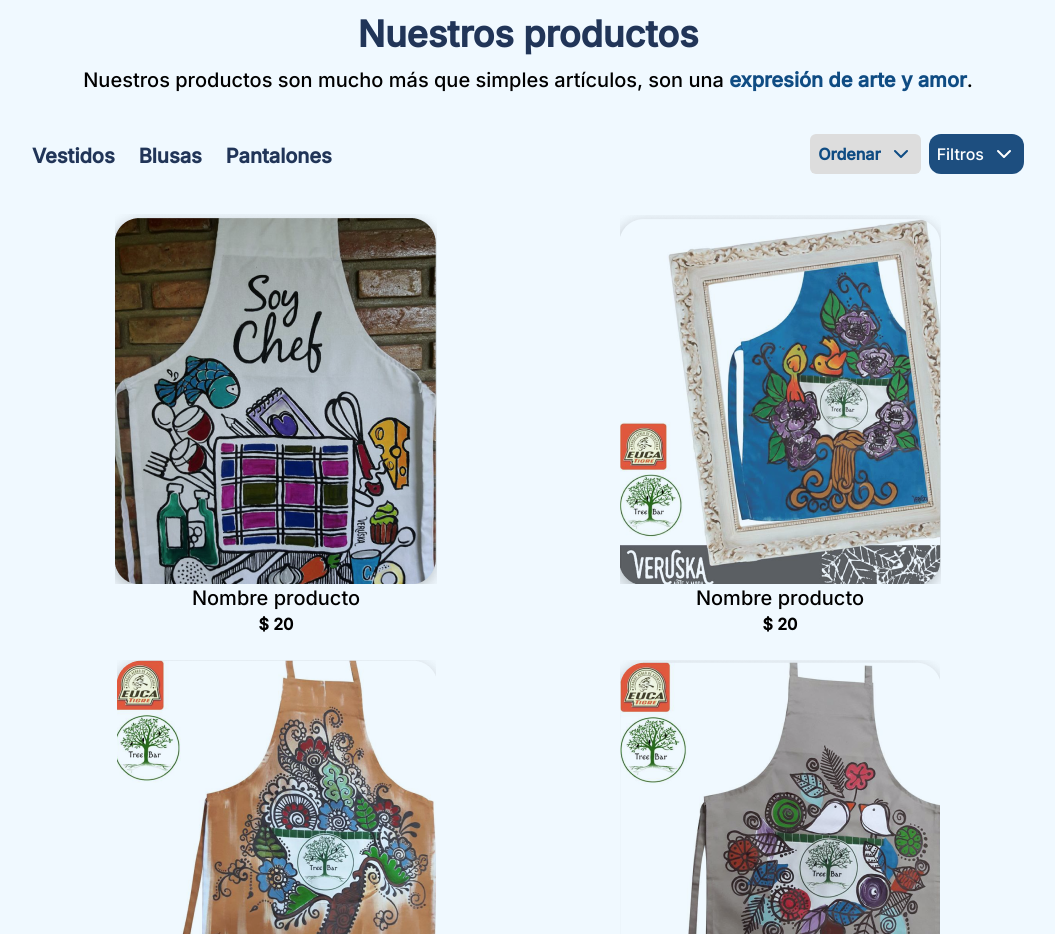
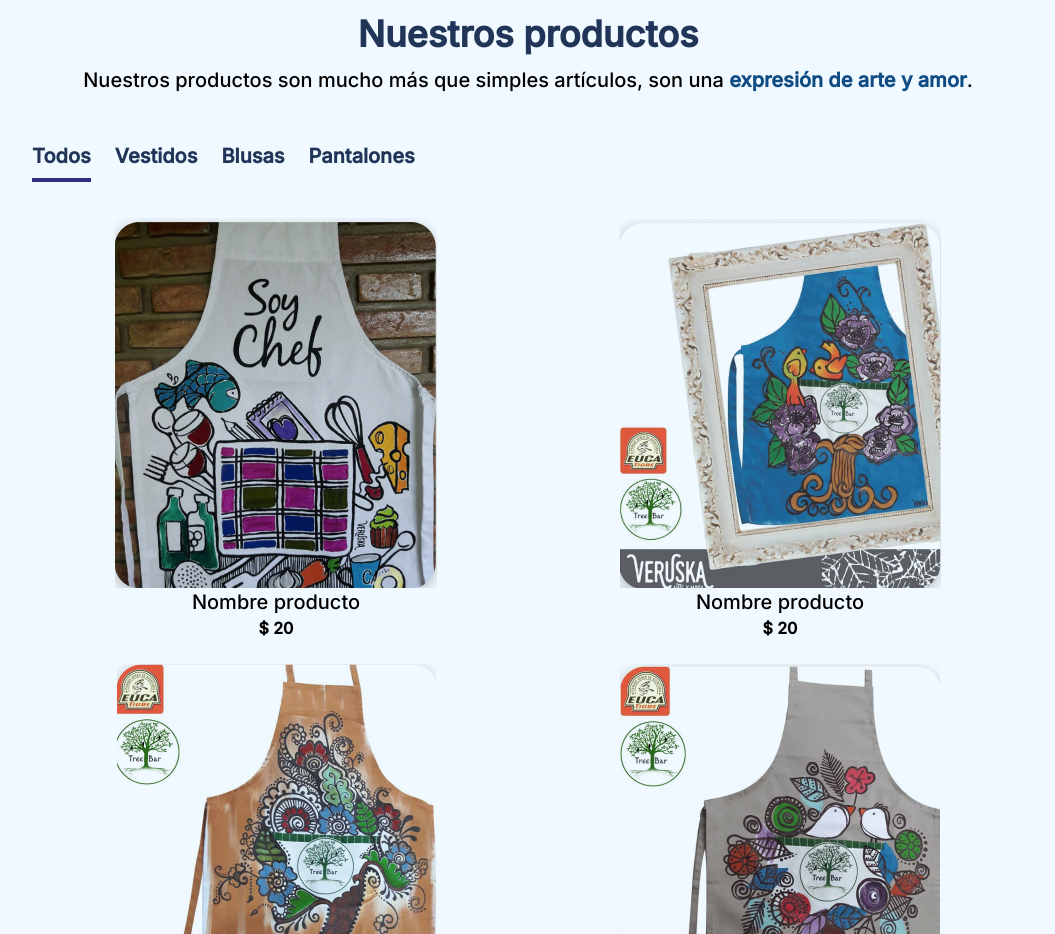
Before and after one commit to leandrobattocchio/veruska, a React (Vite) app: page /productos in a window 1280 px wide. Shown: the part 900-1834 px from the top of the page, without its empty margins (112-1167 px from the left). Built offline with nearby package versions, Linux system fonts and the light colour scheme.

Commit message:
add filters in products

```diff
--- a/src/components/Layout/Layout.css
+++ b/src/components/Layout/Layout.css
@@ -17,6 +17,6 @@
 }
 
 .gradiente {
-    background: rgb(198, 220, 234);
-    background: linear-gradient(180deg, rgba(198, 220, 234, 1) 3%, rgba(250, 250, 250, 1) 34%);
+    background: rgb(250, 250, 250);
+    background: linear-gradient(180deg, rgba(250, 250, 250, 1) 4%, rgba(198, 220, 234, 1) 11%, rgba(198, 220, 234, 1) 18%, rgba(255, 255, 255, 1) 24%);
 }
--- a/src/components/Navbar/Navbar.jsx
+++ b/src/components/Navbar/Navbar.jsx
@@ -10,12 +10,11 @@ const hoverAnchor = 'cursor-pointer transform transition duration-300 flex gap-1
 function Navbar () {
 
     const { pathname } = useLocation()
-    const backgroundColor = pathname === '/' ? 'rgb(198,220,234)' : ''
 
 
     return (
         <>
-            <div className="bg-white flex justify-between px-20 items-center h-16 navbar p-2 fixed w-full z-50" style={{ boxShadow: '0px 0px 2px 2px #919da6', color: '#233556', backgroundColor }}>
+            <div className="bg-white flex justify-between px-20 items-center h-16 navbar p-2 fixed w-full z-50" style={{ boxShadow: '0px 0px 2px 2px #919da6', color: '#233556' }}>
                 <div className="flex justify-center items-center flex-row gap-2 text-lg">
                     <img src={logo} />
                 </div>
--- a/src/pages/Productos/Productos.jsx
+++ b/src/pages/Productos/Productos.jsx
@@ -17,10 +17,15 @@ const importantText = 'text-primary-darkblue'
 function Productos () {
 
     const [isAllProducts, setIsAllProducts] = useState(false)
+    const [filter, setFilter] = useState({ category: 'Todos' })
 
+    const changeCategory = (newFilter) => setFilter(prevState => ({ ...prevState, category: newFilter }))
     const showAllProducts = () => setIsAllProducts(prevState => !prevState)
 
-    const productsToRender = isAllProducts ? PRODUCTOS : PRODUCTOS.slice(0, MAX_PRODUCTS)
+
+    const productsFilters = filter.category === 'Todos' ? PRODUCTOS : PRODUCTOS.filter((producto) => producto.category === filter.category)
+    const productsToRender = isAllProducts ? productsFilters : productsFilters.slice(0, MAX_PRODUCTS)
+
     useEffect(() => {
         window.scrollTo(0, 0);
     }, [])
@@ -65,9 +70,11 @@ function Productos () {
                 </p>
             </div>
             <div>
-                <Filters />
+                <Filters category={filter.category} changeCategory={changeCategory} />
                 <div className="py-4 productos-precio">
-                    {productsToRender.map((producto) => {
+                    {
+                        productsToRender.length > 0
+                            ? productsToRender.map((producto) => {
                                 return (
                                     <div key={producto.id} className="p-1 flex flex-col justify-center content-center">
                                         <Link to={`/productos/${producto.id}`} className="flex justify-center">
@@ -77,7 +84,13 @@ function Productos () {
                                         <p className="text-center font-black">{`$ ${producto.price}`}</p>
                                     </div>
                                 )
-                    })}
+                            })
+                            : (
+                                <div style={{ minHeight: '35vh' }}>
+                                    <p>No hay productos para mostrar!</p>
+                                </div>
+                            )
+                    }
                 </div>
                 <div className="flex justify-center py-4">
                     <button onClick={showAllProducts} className="flex gap-2 p-2 text-md rounded-md" style={{ backgroundColor: '#1d4e7f', color: '#fff' }}>Ver mas productos <DownIcon /></button>
--- a/src/pages/Productos/components/Filters/Filters.jsx
+++ b/src/pages/Productos/components/Filters/Filters.jsx
@@ -3,12 +3,13 @@ import { DownIcon } from "../../../../components/Icons"
 import './Filter.css'
 
 const CATEGORIES = {
+    TODOS: 'Todos',
     VESTIDOS: 'Vestidos',
     BLUSAS: 'Blusas',
-    PANTALONES: 'Pantalones',
+    PANTALONES: 'Pantalones'
 }
 
-function Filters () {
+function Filters ({ changeCategory, category }) {
 
     const [showCategories, setShowCategories] = useState(false)
 
@@ -21,7 +22,7 @@ function Filters () {
         <div className="flex justify-between pb-4">
             <div className="flex gap-6 filters">
                 {Object.entries(CATEGORIES).map(([key, value]) => {
-                    return <p key={key} className="text-xl font-black py-2 text-primary-darkerblue">{value}</p>
+                    return <p key={key} onClick={() => changeCategory(value)} className={`text-xl font-black py-2 text-primary-darkerblue cursor-pointer ${category === value ? 'border-b-4 border-indigo-900' : ''}`}>{value}</p>
                 })}
             </div>
             <div className="filters-mobile">
@@ -30,16 +31,13 @@ function Filters () {
                     showCategories && (
                         <div className="flex flex-col pl-2">
                             {Object.entries(CATEGORIES).map(([key, value]) => {
-                                return <p key={key} className="text-base font-semibold py-2 text-primary-darkblue">{value}</p>
+                                return <p key={key} onClick={() => changeCategory(value)} className={`text-base font-semibold py-2 text-primary-darkblue cursor-pointer ${category === value ? 'border-b-4 border-indigo-900' : ''}`}>{value}</p>
                             })}
                         </div>
                     )
                 }
             </div>
-            <div className="flex gap-2 order-filter">
-                <button className="flex gap-2 p-2 text-base font-black rounded-md list-button text-primary-darkblue" style={{ backgroundColor: '#dddddd' }}>Ordenar <DownIcon /></button>
-                <button className="flex gap-2 p-2 text-base rounded-xl list-button " style={{ backgroundColor: '#1d4e7f', color: '#fff' }}>Filtros <DownIcon /></button>
-            </div>
+
         </div>
     )
 }
--- a/src/pages/Productos/consts/consts.js
+++ b/src/pages/Productos/consts/consts.js
@@ -7,17 +7,27 @@ import product6 from '../assets/product6.png'
 import product7 from '../assets/product7.png'
 import product8 from '../assets/product8.png'
 
+
+export const CATEGORIES = {
+    delantal: 'Delantales',
+    vestido: 'Vestidos',
+    blusa: 'Blusas',
+    pantalon: 'Pantalones'
+}
+
 export const PRODUCTOS = [
     {
         id: 1,
         name: 'Nombre producto',
         price: 20,
+        category: CATEGORIES.delantal,
         info: 'Lorem ipsum dolor sit, amet consectetur adipisicing elit. Officiis doloribus eum facere ipsum maxime magni doloremque placeat voluptatem soluta? Modi aliquid ab at placeat molestias doloribus maxime! Animi, ad? Architecto.',
         img: product1
     },
     {
         id: 2,
         name: 'Nombre producto',
+        category: CATEGORIES.delantal,
         price: 20,
         info: 'Lorem ipsum dolor sit, amet consectetur adipisicing elit. Officiis doloribus eum facere ipsum maxime magni doloremque placeat voluptatem soluta? Modi aliquid ab at placeat molestias doloribus maxime! Animi, ad? Architecto.',
 
@@ -26,6 +36,7 @@ export const PRODUCTOS = [
     {
         id: 3,
         name: 'Nombre producto',
+        category: CATEGORIES.delantal,
         price: 20,
         info: 'Lorem ipsum dolor sit, amet consectetur adipisicing elit. Officiis doloribus eum facere ipsum maxime magni doloremque placeat voluptatem soluta? Modi aliquid ab at placeat molestias doloribus maxime! Animi, ad? Architecto.',
 
@@ -34,6 +45,7 @@ export const PRODUCTOS = [
     {
         id: 4,
         name: 'Nombre producto',
+        category: CATEGORIES.delantal,
         price: 20,
         info: 'Lorem ipsum dolor sit, amet consectetur adipisicing elit. Officiis doloribus eum facere ipsum maxime magni doloremque placeat voluptatem soluta? Modi aliquid ab at placeat molestias doloribus maxime! Animi, ad? Architecto.',
         img: product4
@@ -41,25 +53,25 @@ export const PRODUCTOS = [
     {
         id: 5,
         name: 'Nombre producto',
+        category: CATEGORIES.vestido,
         price: 20,
         info: 'Lorem ipsum dolor sit, amet consectetur adipisicing elit. Officiis doloribus eum facere ipsum maxime magni doloremque placeat voluptatem soluta? Modi aliquid ab at placeat molestias doloribus maxime! Animi, ad? Architecto.',
-
         img: product5
     },
     {
         id: 6,
         name: 'Nombre producto',
+        category: CATEGORIES.vestido,
         price: 20,
         info: 'Lorem ipsum dolor sit, amet consectetur adipisicing elit. Officiis doloribus eum facere ipsum maxime magni doloremque placeat voluptatem soluta? Modi aliquid ab at placeat molestias doloribus maxime! Animi, ad? Architecto.',
-
         img: product6
     },
     {
         id: 7,
         name: 'Nombre producto',
+        category: CATEGORIES.vestido,
         price: 20,
         info: 'Lorem ipsum dolor sit, amet consectetur adipisicing elit. Officiis doloribus eum facere ipsum maxime magni doloremque placeat voluptatem soluta? Modi aliquid ab at placeat molestias doloribus maxime! Animi, ad? Architecto.',
-
         img: product7
     },
     {
@@ -67,7 +79,7 @@ export const PRODUCTOS = [
         name: 'Nombre producto',
         price: 20,
         info: 'Lorem ipsum dolor sit, amet consectetur adipisicing elit. Officiis doloribus eum facere ipsum maxime magni doloremque placeat voluptatem soluta? Modi aliquid ab at placeat molestias doloribus maxime! Animi, ad? Architecto.',
-
+        category: CATEGORIES.vestido,
         img: product8
     },
     {
@@ -75,7 +87,7 @@ export const PRODUCTOS = [
         name: 'Nombre producto',
         price: 20,
         info: 'Lorem ipsum dolor sit, amet consectetur adipisicing elit. Officiis doloribus eum facere ipsum maxime magni doloremque placeat voluptatem soluta? Modi aliquid ab at placeat molestias doloribus maxime! Animi, ad? Architecto.',
-
+        category: CATEGORIES.pantalon,
         img: 'https://placehold.co/250x300'
     },
     {
@@ -83,7 +95,7 @@ export const PRODUCTOS = [
         name: 'Nombre producto',
         price: 20,
         info: 'Lorem ipsum dolor sit, amet consectetur adipisicing elit. Officiis doloribus eum facere ipsum maxime magni doloremque placeat voluptatem soluta? Modi aliquid ab at placeat molestias doloribus maxime! Animi, ad? Architecto.',
-
+        category: CATEGORIES.pantalon,
         img: 'https://placehold.co/250x300'
     },
     {
@@ -91,7 +103,7 @@ export const PRODUCTOS = [
         name: 'Nombre producto',
         price: 20,
         info: 'Lorem ipsum dolor sit, amet consectetur adipisicing elit. Officiis doloribus eum facere ipsum maxime magni doloremque placeat voluptatem soluta? Modi aliquid ab at placeat molestias doloribus maxime! Animi, ad? Architecto.',
-
+        category: CATEGORIES.pantalon,
         img: 'https://placehold.co/250x300'
     },
     {
@@ -99,7 +111,7 @@ export const PRODUCTOS = [
         name: 'Nombre producto',
         price: 20,
         info: 'Lorem ipsum dolor sit, amet consectetur adipisicing elit. Officiis doloribus eum facere ipsum maxime magni doloremque placeat voluptatem soluta? Modi aliquid ab at placeat molestias doloribus maxime! Animi, ad? Architecto.',
-
+        category: CATEGORIES.pantalon,
         img: 'https://placehold.co/250x300'
     }
 ]
```
Lines whose indentation alone changed are shown as unchanged.
